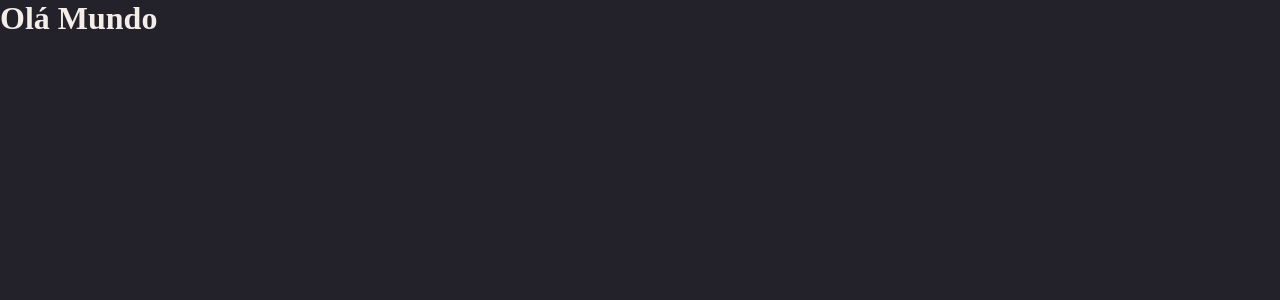
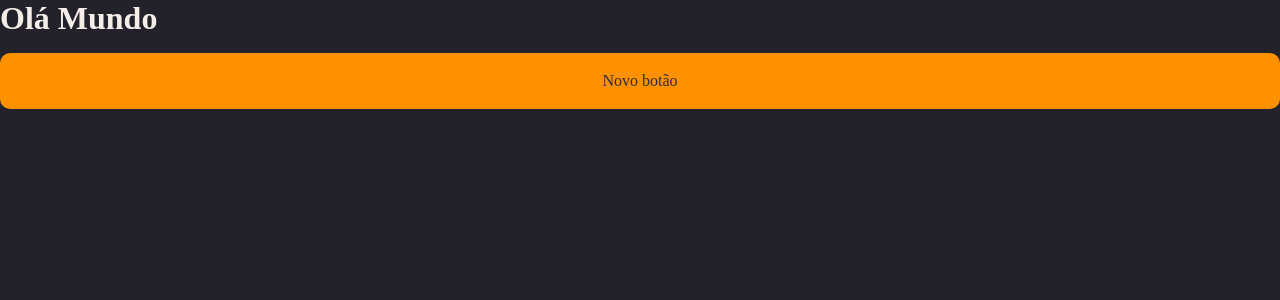
Before and after one commit to alvesgc/frontend-notes, a React app: page / in a window 1280 px wide. Shown: the top 300 px of the page. Built offline with nearby package versions, Linux system fonts and the light colour scheme; the HTML template or start-up script is replaced by a standard one.

Commit message:
:lipstick: feat: Iniciando componentização

```diff
--- /dev/null
+++ b/src/components/Button/index.jsx
@@ -0,0 +1,9 @@
+import { Container } from "./styles";
+
+export function Button() {
+  return (
+    <Container type="button">
+      Novo botão
+    </Container>
+)
+}
--- /dev/null
+++ b/src/components/Button/styles.js
@@ -0,0 +1,19 @@
+import styled from 'styled-components'
+
+export const Container = styled.button`
+  width: 100%;
+  background: ${({ theme }) => theme.COLORS.ORANGE};
+  color: ${({ theme }) => theme.COLORS.BACKGROUND_800};
+
+  height: 56px;
+  border: 0;
+  padding: 0 16px;
+  margin-top: 16px;
+  border-radius: 10px;
+  font-weight: 500;
+  cursor: pointer;
+
+  &:disabled {
+    opacity: 0.5;
+  }
+`;
--- a/src/pages/Details/index.jsx
+++ b/src/pages/Details/index.jsx
@@ -1,9 +1,12 @@
 import { Container } from "./styles";
+import { Button } from "../../components/Button";
 
 export function Details() {
   return (
     <Container>
       <h1>Olá Mundo</h1>
+
+      <Button />
     </Container>
   )
 }
```
